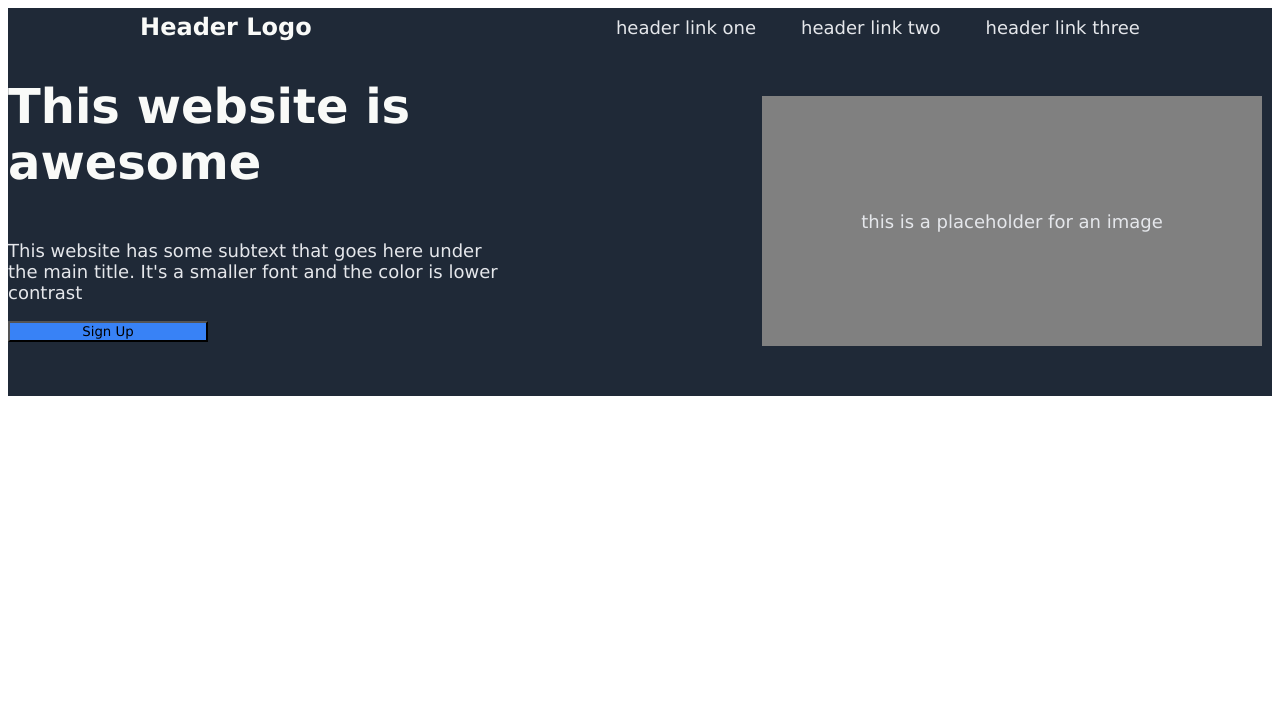
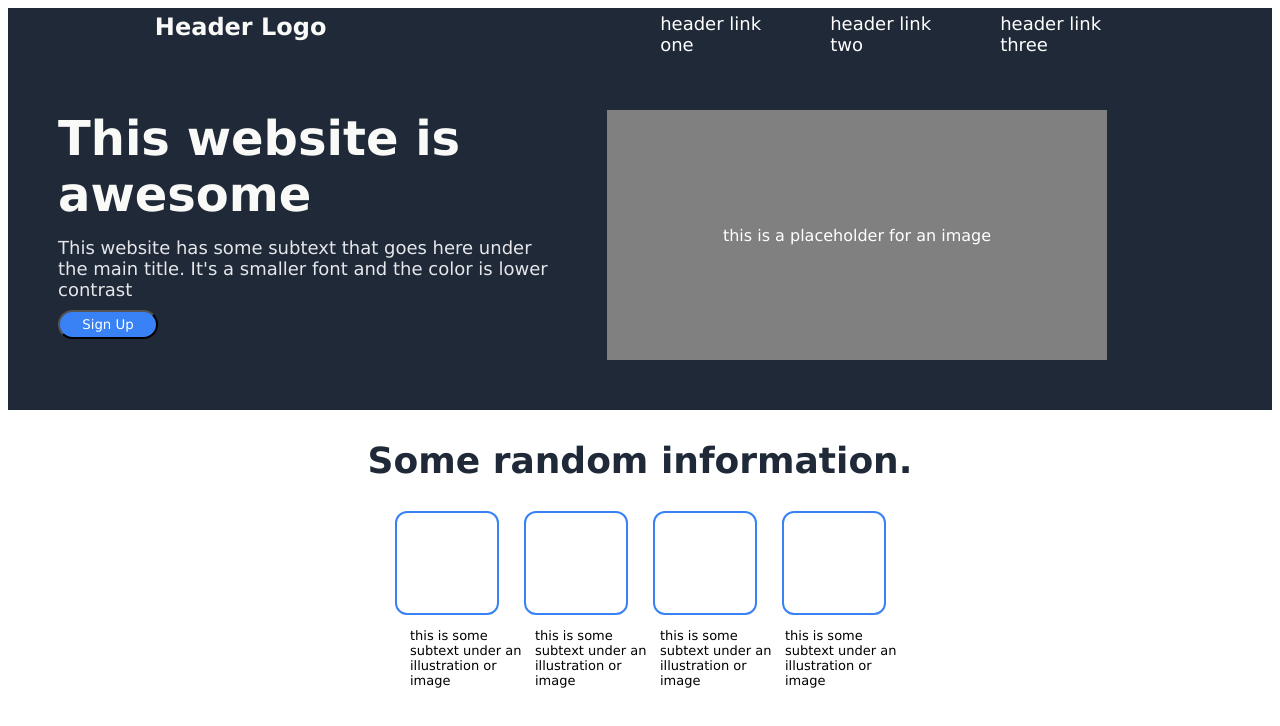
Before and after one commit to lucy-lathrop/landing-page, a plain HTML site: page index.html in a window 1280 px wide. Drawn offline with Linux system fonts and the light colour scheme.

Commit message:
Add main body and update style.css

```diff
--- a/index.html
+++ b/index.html
@@ -10,7 +10,7 @@
 <body>
   <header>
   <div class="header-container-one">
-    <h2> Header Logo </h2>
+    <h2 class="header-logo"> Header Logo </h2>
 
     <ul class="links">
       <li>header link one</li>
@@ -31,10 +31,28 @@
   </div>
 
   </div>
-
   </header>
 
   <main>
+    <div class="main-container-one">
+      <h2 class="main-one">Some random information.</h2>
+
+    <div class="boxes">
+
+      <div class="box-one"></div>
+      <div class="box-two"></div>
+      <div class="box-three"></div>
+      <div class="box-four"></div>
+    </div>
+
+    <ul class="main-links">
+      <li>this is some subtext under an illustration or image</li>
+      <li>this is some subtext under an illustration or image</li>
+      <li>this is some subtext under an illustration or image</li>
+      <li>this is some subtext under an illustration or image</li>
+    </ul>
+
+    </div>
 
   </main>
 
--- a/style.css
+++ b/style.css
@@ -8,41 +8,26 @@ header {
   flex-direction: column;
 }
 
-h1 {
-  color: #F9FAF8;
-  font-size: 48px;
-  font-weight: 900;
-}
-
-h2 {
+.header-logo {
   color: #F9FAF8;
   font-size: 24px;
   margin: 5px;
 }
 
-p {
-  color: #E5E7EB;
-  font-size: 18px;
-}
-
-ul {
-  color: #E5E7EB;
+.links {
+  color: white;
   font-size: 18px;
   list-style-type: none;
   margin: 5px;
   display: flex;
   align-items: center;
   justify-content: space-between;
+  gap: 45px;
 }
 
 .header-container-one {
   display: flex;
   justify-content: space-around;
-}
-
-.links {
-  display: flex;
-  gap: 45px;
 }
 
 .header-container-two {
@@ -59,23 +44,102 @@ ul {
 
 .header-one {
   width: 450px;
+  margin: 50px 0px 5px 50px;
+  color: #F9FAF8;
+  font-size: 48px;
+  font-weight: 900;
 }
 
 .header-two {
   width: 500px;
+  margin: 10px 0px 5px 50px;
+  color: #E5E7EB;
+  font-size: 18px;
 }
 
 .image {
   background-color: grey;
+  color: white;
   width: 500px;
   height: 250px;
   display: flex;
   justify-content: center;
   align-items: center;
-  margin: 50px 10px 50px 10px;
+  margin: 50px 165px 50px 10px;
 }
 
 button {
   background-color: #3882F6;
-  width: 200px;
+  color: white;
+  width: 100px;
+  margin: 5px 5px 5px 50px;
+  padding: 5px 2px 5px 2px;
+  border-radius: 25px;
 }
+
+.main-container-one {
+  display: flex;
+  flex-direction: column;
+}
+
+.main-one {
+  color: #1F2937;
+  font-size: 36px;
+  font-weight: 900;
+  display: flex;
+  justify-content: center;
+}
+
+.boxes {
+  display: flex;
+  justify-content: center;
+}
+
+.box-one {
+  width: 100px;
+  height: 100px;
+  border: 2px solid #3882F6;
+  border-radius: 12px;
+  background: transparent;
+  margin: 0px 25px 0px 0px;
+}
+
+.box-two {
+  width: 100px;
+  height: 100px;
+  border: 2px solid #3882F6;
+  border-radius: 12px;
+  background: transparent;
+  margin: 0px 25px 0px 0px;
+}
+
+.box-three {
+  width: 100px;
+  height: 100px;
+  border: 2px solid #3882F6;
+  border-radius: 12px;
+  background: transparent;
+  margin: 0px 25px 0px 0px;
+}
+
+.box-four {
+  width: 100px;
+  height: 100px;
+  border: 2px solid #3882F6;
+  border-radius: 12px;
+  background: transparent;
+}
+
+.main-links {
+  list-style-type: none;
+  font-size: small;
+  display: flex;
+  justify-content: center;
+}
+
+li {
+  width: 125px;
+  display: flex;
+  justify-content: center;
+  align-items: center;
+}
```
